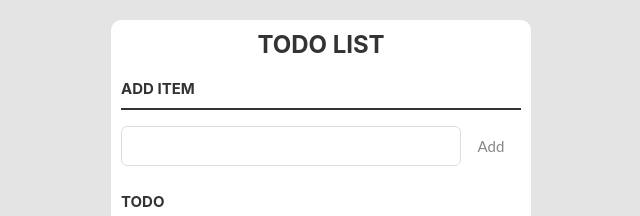
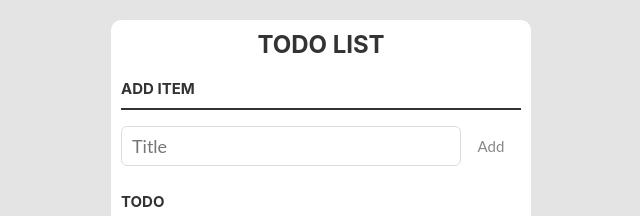
Before and after one commit to akilany/todo-ify, a React (Create React App) app: page / in a window 1280 px wide. Shown: the top 216 px of the page, without its empty margins (319-959 px from the left). Built offline with nearby package versions, Linux system fonts and the light colour scheme.

Commit message:
add placeholder to task title input

```diff
--- a/src/components/App.tsx
+++ b/src/components/App.tsx
@@ -71,6 +71,7 @@ const App: React.FC = () => {
         <input
           id="new-task"
           type="text"
+          placeholder="Title"
           value={task}
           onChange={handleTaskTitleChange}
           className={error && "error"}
```
